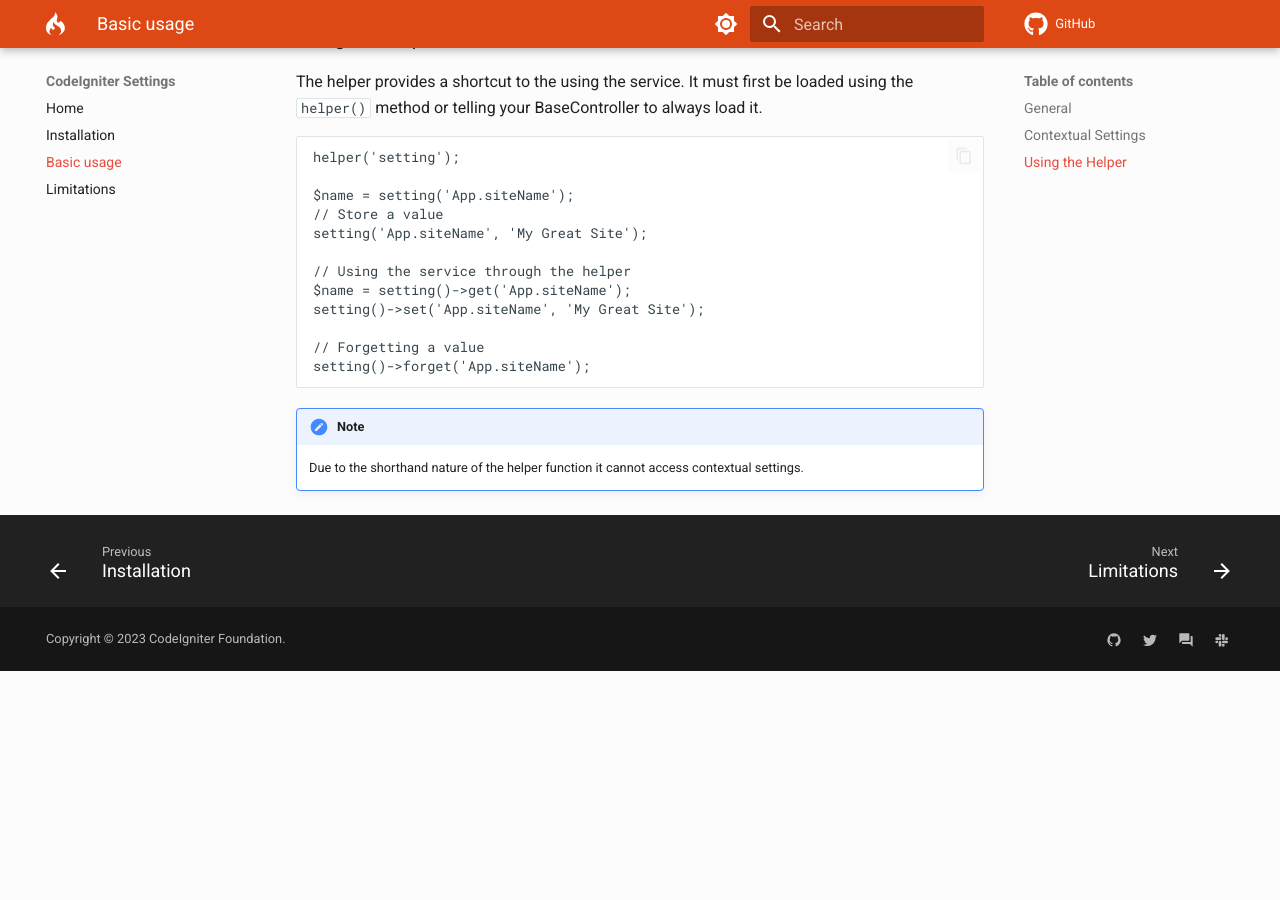
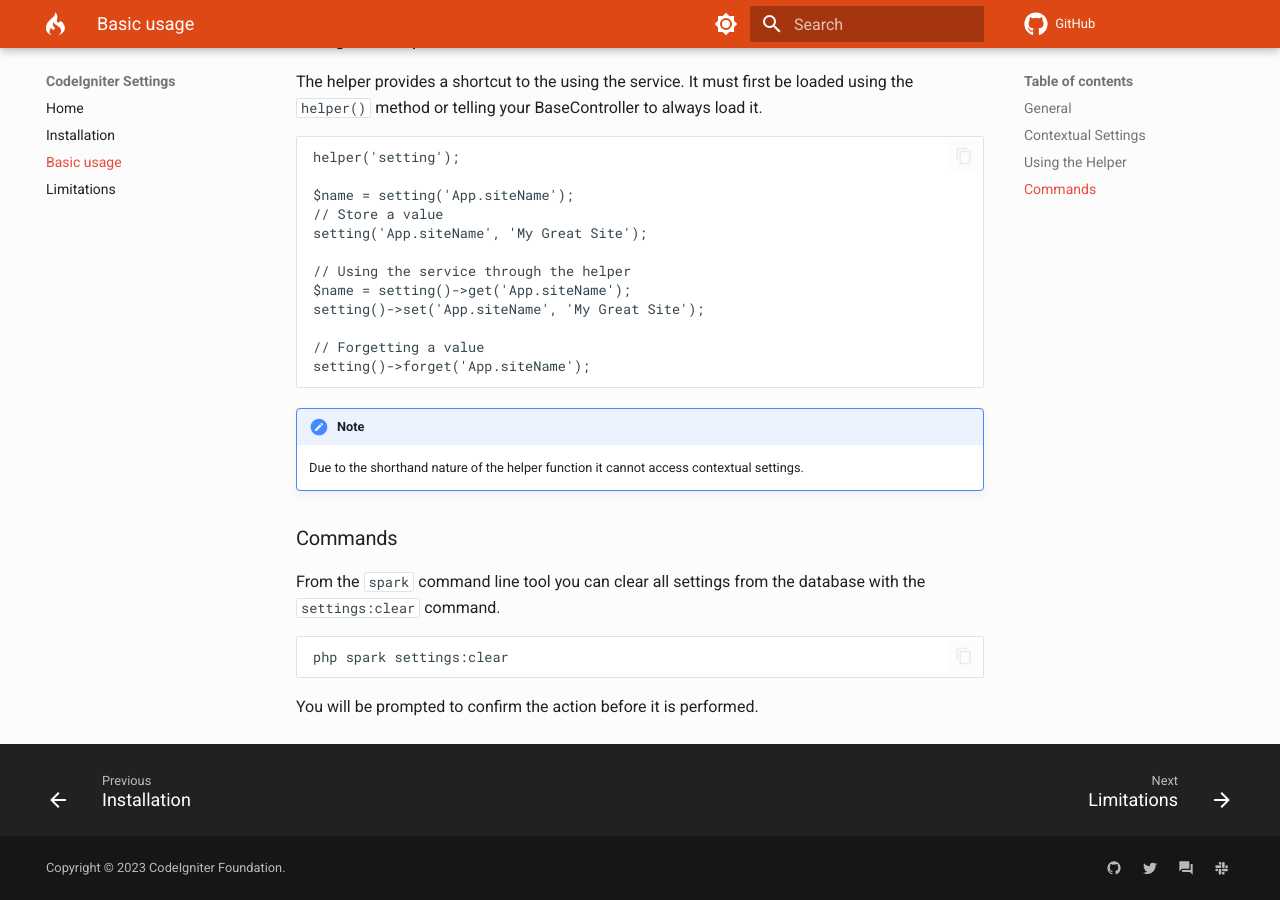
Before and after one commit to codeigniter4/settings, an MkDocs documentation site: the page built from docs/basic-usage.md, in a window 1280 px wide and 900 px high, scrolled down 1898 px. Built offline with MkDocs 1.6.1 and Material for MkDocs 9.7.7, drawn with Linux system fonts in a browser that asks for light colours; comment, search, counter and statistics services are not loaded; a style sheet for code colours, icons or effects is not loaded; before the commit the page ends 2569 px from its top, so only the background shows below that.

Commit message:
Documenting the command

````diff
--- a/docs/basic-usage.md
+++ b/docs/basic-usage.md
@@ -99,3 +99,13 @@
 !!! Note
 
     Due to the shorthand nature of the helper function it cannot access contextual settings.
+
+### Commands
+
+From the `spark` command line tool you can clear all settings from the database with the `settings:clear` command.
+
+```bash
+php spark settings:clear
+```
+
+You will be prompted to confirm the action before it is performed.
````
